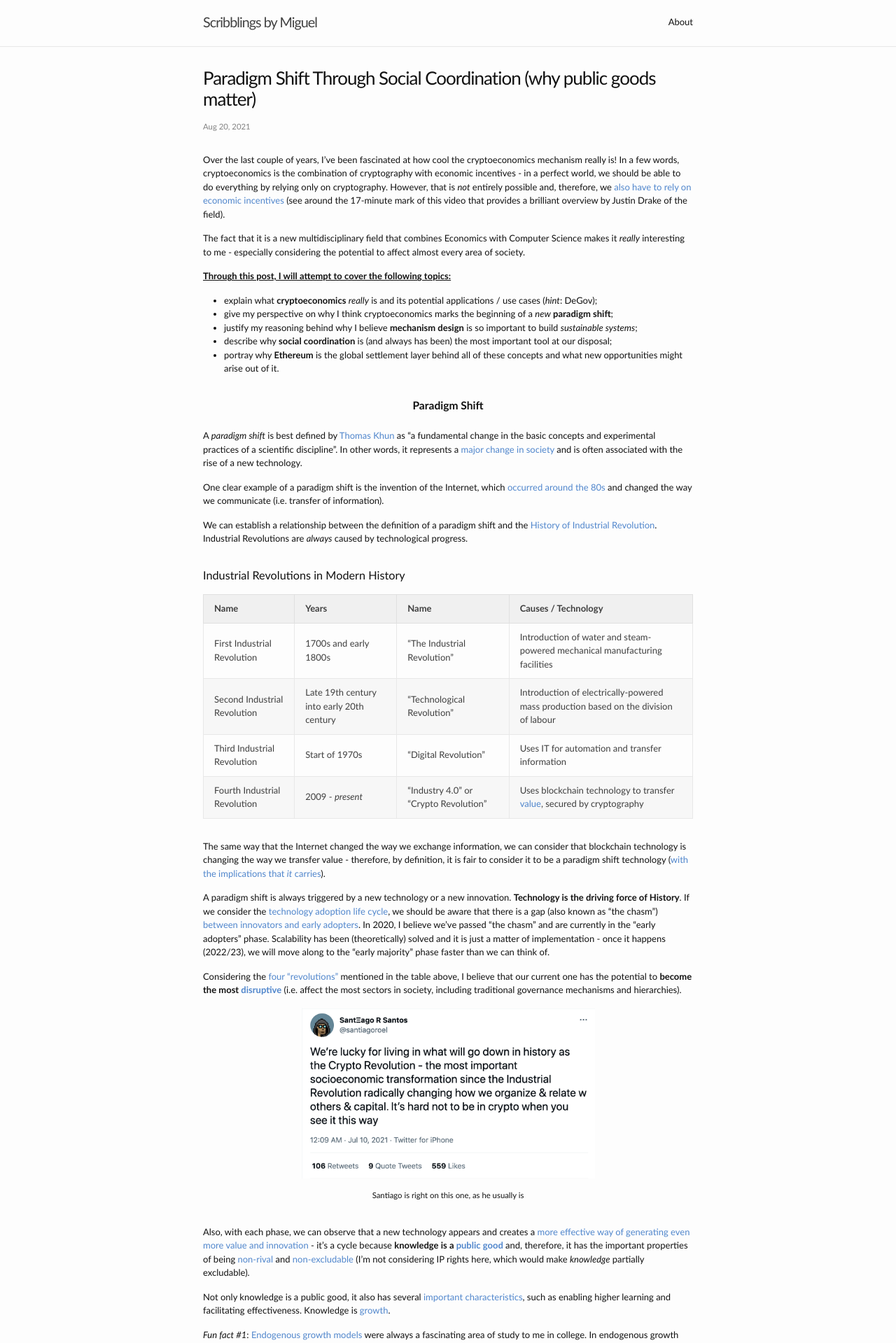
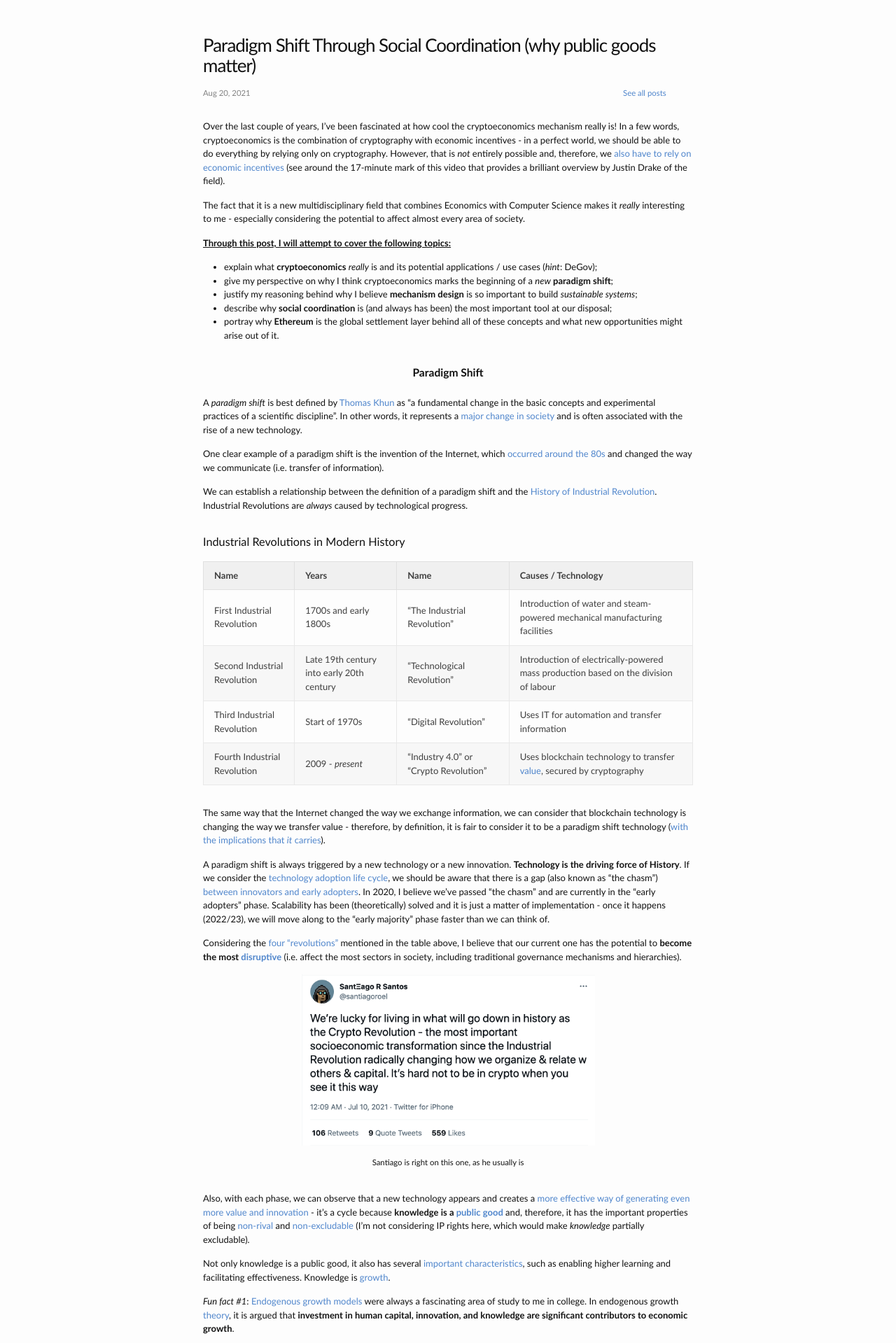
Before and after one commit to intldds/intldds.github.io, a Jekyll site: the page built from _posts/2021-08-20-paradigm.md, in a window 1280 px wide. Shown: the top 1919 px of the page at 70% size. Built offline with Jekyll 4.4.1, drawn with Linux system fonts in a browser that asks for light colours.

Commit message:
CSS changes

```diff
--- a/_layouts/post.html
+++ b/_layouts/post.html
@@ -1,38 +1,34 @@
 ---
-layout: default
+layout: postdefault
 ---
 <article class="post h-entry" itemscope itemtype="http://schema.org/BlogPosting">
 
+  <!-- insert a break -->
+  <br>
+
   <header class="post-header">
     <h1 class="post-title p-name" itemprop="name headline">{{ page.title | escape }}</h1>
+
+    <!-- insert a line -->
+    <!-- <hr> -->
+
     <p class="post-meta">
       {%- assign date_format = site.minima.date_format | default: "%b %-d, %Y" -%}
+
       <time class="dt-published" datetime="{{ page.date | date_to_xmlschema }}" itemprop="datePublished">
         {{ page.date | date: date_format }}
       </time>
-      {%- if page.modified_date -%}
-        ~
-        {%- assign mdate = page.modified_date | date_to_xmlschema -%}
-        <time class="dt-modified" datetime="{{ mdate }}" itemprop="dateModified">
-          {{ mdate | date: date_format }}
-        </time>
-      {%- endif -%}
-      {%- if page.author -%}
-        • {% for author in page.author %}
-          <span itemprop="author" itemscope itemtype="http://schema.org/Person">
-            <span class="p-author h-card" itemprop="name">{{ author }}</span></span>
-            {%- if forloop.last == false %}, {% endif -%}
-        {% endfor %}
-      {%- endif -%}</p>
+
+      <a class="homepage" href="{{ "/" | relative_url }}">See all posts</p></a>
+
+    </p>
+
   </header>
 
   <div class="post-content e-content" itemprop="articleBody">
     {{ content }}
   </div>
 
-  {%- if site.disqus.shortname -%}
-    {%- include disqus_comments.html -%}
-  {%- endif -%}
 
   <a class="u-url" href="{{ page.url | relative_url }}" hidden></a>
 </article>
--- /dev/null
+++ b/_layouts/postdefault.html
@@ -0,0 +1,20 @@
+<!DOCTYPE html>
+<html lang="{{ page.lang | default: site.lang | default: "en" }}">
+
+
+{%- include head.html -%}
+
+
+<body>
+
+  <main class="page-content" aria-label="Content">
+    <div class="wrapper">
+      {{ content }}
+    </div>
+  </main>
+
+  {%- include footer.html -%}
+
+</body>
+
+</html>
--- a/_sass/minima/_layout.scss
+++ b/_sass/minima/_layout.scss
@@ -240,6 +240,17 @@
   margin-bottom: $spacing-unit;
 }
 
+/**
+ * Back to homepage hyperlink, aligned to the right
+ */
+.homepage {
+  float: right;
+  width: 100px;
+  // height: 30px;
+  // background: #000000;
+  margin-left: auto;
+}
+
 .post-title,
 .post-content h1 {
   @include relative-font-size(2);
```
